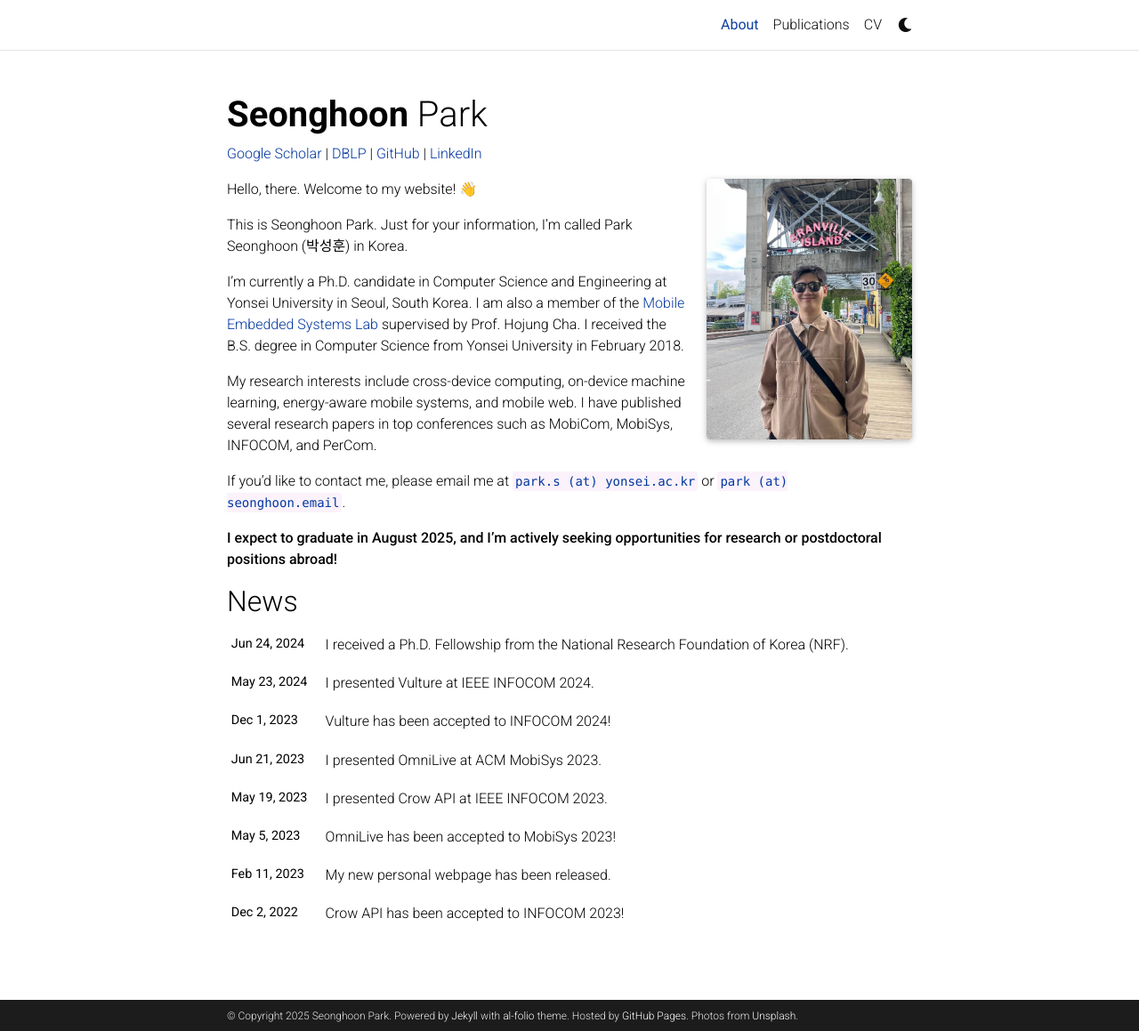
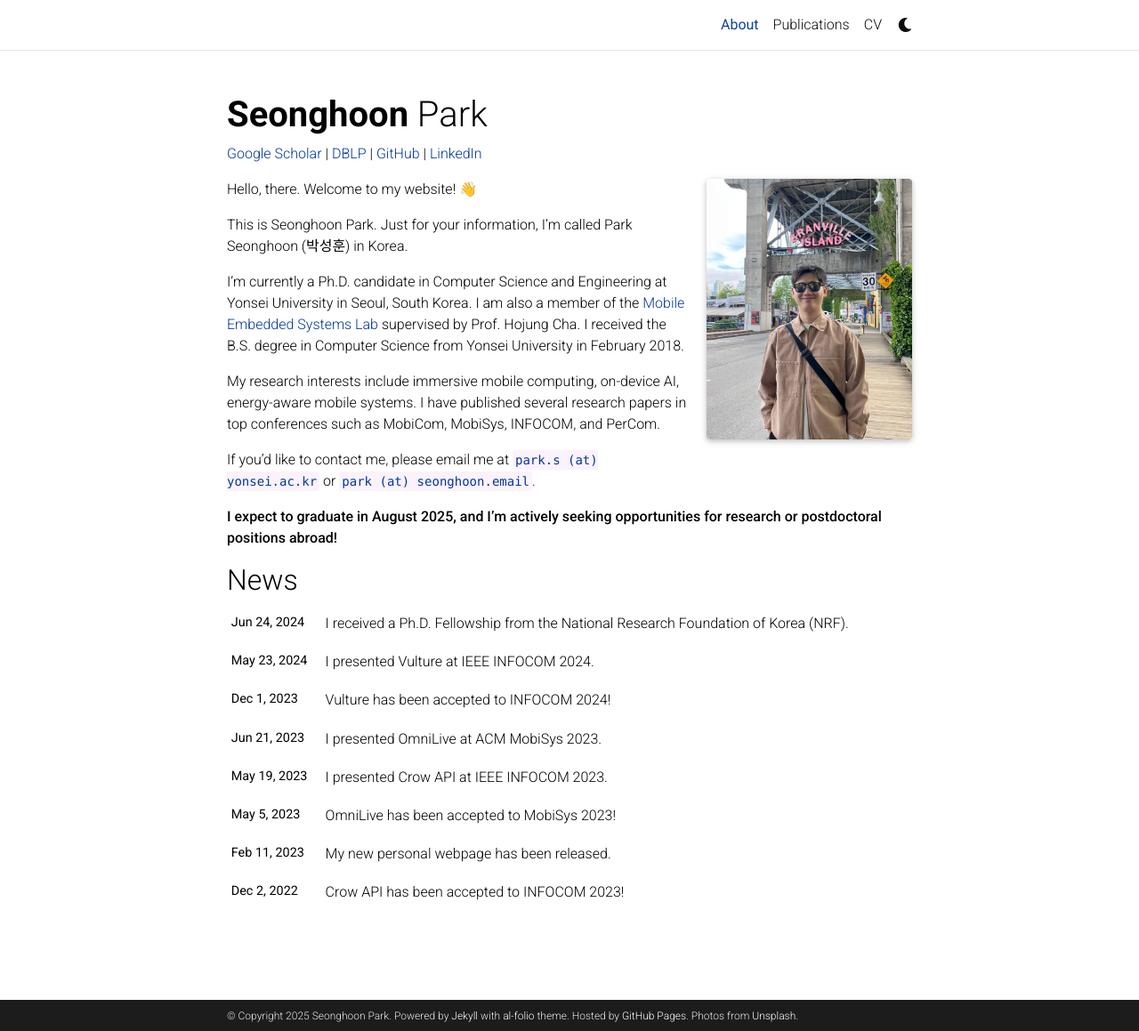
Before and after one commit to parkseonghoony/parkseonghoony.github.io, a Jekyll site: the page built from _pages/about.md, in a window 1280 px wide and 1159 px high. Shown: the whole window at 89% size. Built offline with Jekyll 4.4.1, drawn with Linux system fonts in a browser that asks for light colours; comment, search, counter and statistics services are not loaded; a style sheet for code colours, icons or effects is not loaded.

Commit message:
update main page and cv

```diff
--- a/_pages/about.md
+++ b/_pages/about.md
@@ -28,7 +28,7 @@ This is Seonghoon Park. Just for your information, I'm called Park Seonghoon (
 
 I'm currently a Ph.D. candidate in Computer Science and Engineering at Yonsei University in Seoul, South Korea. I am also a member of the [Mobile Embedded Systems Lab](https://mobed.yonsei.ac.kr) supervised by Prof. Hojung Cha. I received the B.S. degree in Computer Science from Yonsei University in February 2018.
 
-My research interests include cross-device computing, on-device machine learning, energy-aware mobile systems, and mobile web. I have published several research papers in top conferences such as MobiCom, MobiSys, INFOCOM, and PerCom.
+My research interests include immersive mobile computing, on-device AI, energy-aware mobile systems. I have published several research papers in top conferences such as MobiCom, MobiSys, INFOCOM, and PerCom.
 
 If you'd like to contact me, please email me at `park.s (at) yonsei.ac.kr` or `park (at) seonghoon.email`.
 
```
Also changed, not shown: 1 other file.
